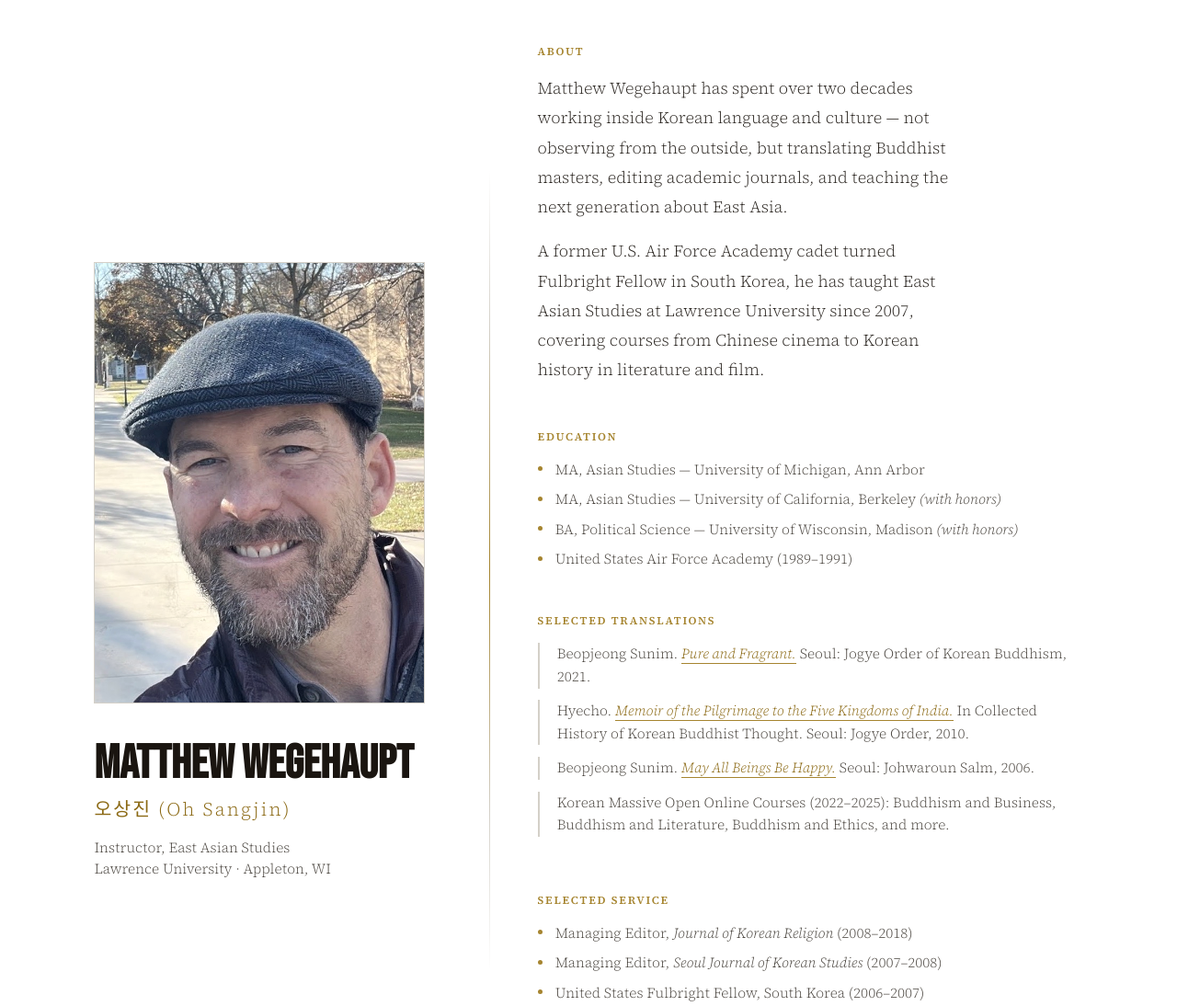
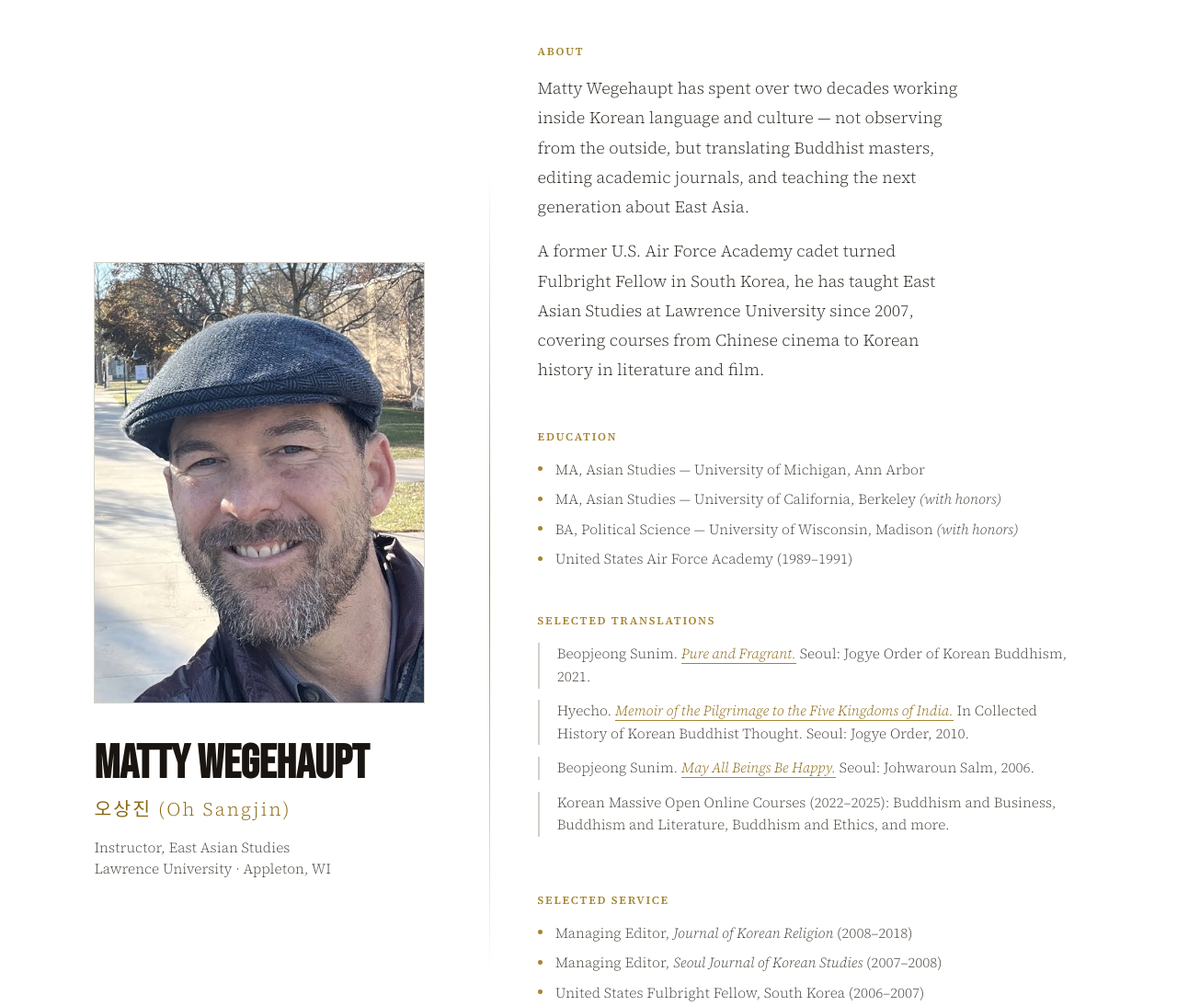
Before and after one commit to omatty123/neenah-korea, a plain HTML site: page bio.html in a window 1280 px wide. Shown: the top 1094 px of the page at 92% size. Drawn offline with Linux system fonts and the light colour scheme.

Commit message:
Change Matthew to Matty across bio page
Co-Authored-By: Claude Opus 4.6 <noreply@anthropic.com>

```diff
--- a/bio.html
+++ b/bio.html
@@ -3,7 +3,7 @@
 <head>
     <meta charset="UTF-8">
     <meta name="viewport" content="width=device-width, initial-scale=1.0">
-    <title>Matthew Wegehaupt — 오상진</title>
+    <title>Matty Wegehaupt — 오상진</title>
     <link rel="preconnect" href="https://fonts.googleapis.com">
     <link rel="preconnect" href="https://fonts.gstatic.com" crossorigin>
     <link href="https://fonts.googleapis.com/css2?family=Bebas+Neue&family=Source+Serif+4:ital,opsz,wght@0,8..60,300;0,8..60,400;0,8..60,600;1,8..60,300;1,8..60,400&display=swap" rel="stylesheet">
@@ -301,9 +301,9 @@
         <!-- LEFT COLUMN -->
         <div class="bio__photo-col">
             <div class="bio__photo-wrapper">
-                <img src="images/headshot.jpg" alt="Matthew Wegehaupt" class="bio__photo">
+                <img src="images/headshot.jpg" alt="Matty Wegehaupt" class="bio__photo">
             </div>
-            <h1 class="bio__name">Matthew Wegehaupt</h1>
+            <h1 class="bio__name">Matty Wegehaupt</h1>
             <p class="bio__name-kr">오상진 (Oh Sangjin)</p>
             <p class="bio__role">
                 Instructor, East Asian Studies<br>
@@ -317,7 +317,7 @@
             <div class="bio__section">
                 <p class="bio__section-label">About</p>
                 <p class="bio__text">
-                    Matthew Wegehaupt has spent over two decades working inside Korean language and culture — not observing from the outside, but translating Buddhist masters, editing academic journals, and teaching the next generation about East Asia.
+                    Matty Wegehaupt has spent over two decades working inside Korean language and culture — not observing from the outside, but translating Buddhist masters, editing academic journals, and teaching the next generation about East Asia.
                 </p>
                 <p class="bio__text">
                     A former U.S. Air Force Academy cadet turned Fulbright Fellow in South Korea, he has taught East Asian Studies at Lawrence University since 2007, covering courses from Chinese cinema to Korean history in literature and film.
```
